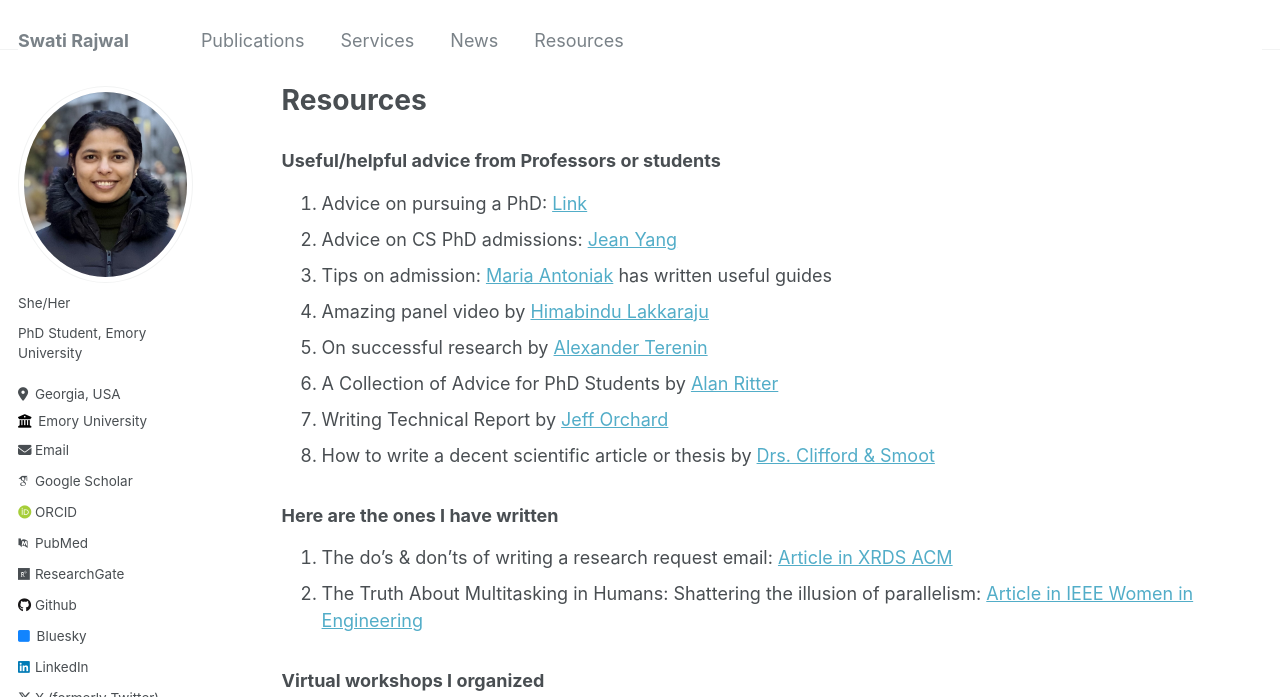
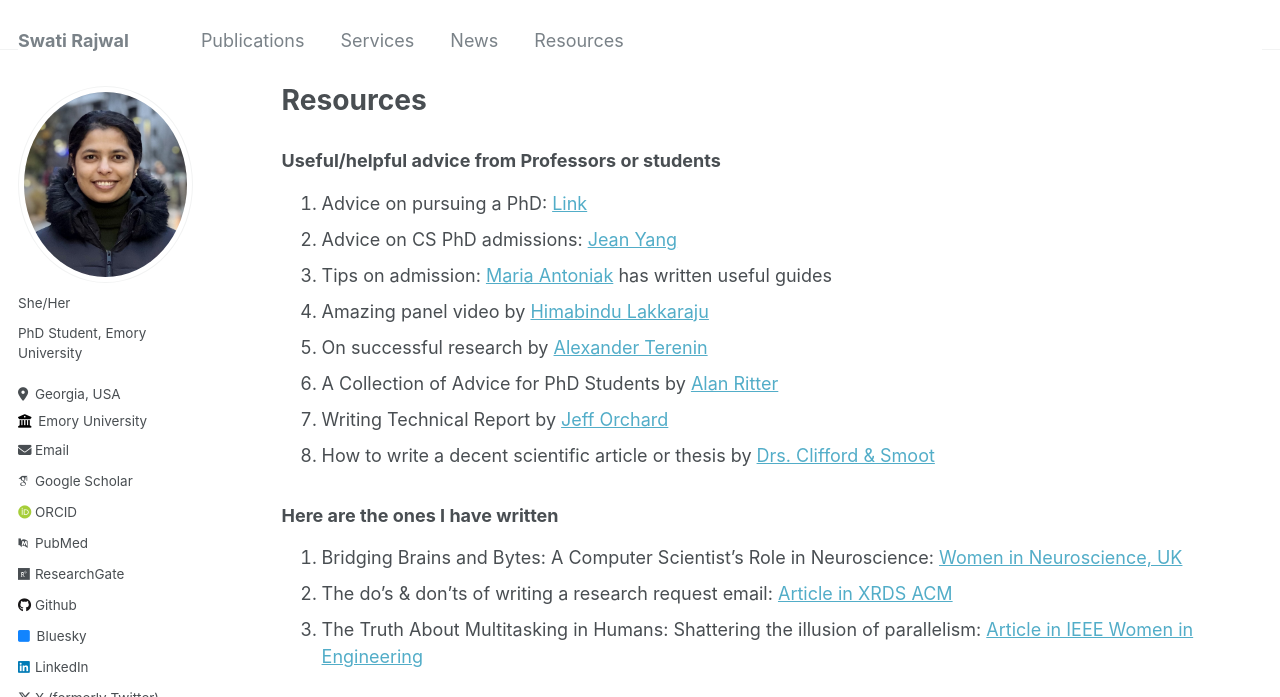
Before and after one commit to swati-rajwal/swati-rajwal.github.io, a Jekyll site: the page built from _pages/resources.md, in a window 1280 px wide and 900 px high, cut to the strip 0-697 px from the top of the window. Built offline with Jekyll 4.4.1, drawn with Linux system fonts in a browser that asks for light colours; some web fonts are replaced.

Commit message:
Update resources.md

```diff
--- a/_pages/resources.md
+++ b/_pages/resources.md
@@ -18,8 +18,9 @@
 
 <h3>Here are the ones I have written</h3>
 
-1. The do's & don'ts of writing a research request email: <a href="https://dl.acm.org/doi/abs/10.1145/3538535" target="_blank">Article in XRDS ACM</a>
-2. The Truth About Multitasking in Humans: Shattering the illusion of parallelism: <a href="https://ieeexplore.ieee.org/abstract/document/9770037" target="_blank">Article in IEEE Women in Engineering</a>
+1. Bridging Brains and Bytes: A Computer Scientist's Role in Neuroscience: <a href="https://www.womeninneuroscienceuk.org/post/bridging-brains-and-bytes-a-computer-scientist-s-role-in-neuroscience" target="_blank">Women in Neuroscience, UK</a>
+2. The do's & don'ts of writing a research request email: <a href="https://dl.acm.org/doi/abs/10.1145/3538535" target="_blank">Article in XRDS ACM</a>
+3. The Truth About Multitasking in Humans: Shattering the illusion of parallelism: <a href="https://ieeexplore.ieee.org/abstract/document/9770037" target="_blank">Article in IEEE Women in Engineering</a>
 
 <h3>Virtual workshops I organized</h3>
 <div class="videos" style="display: grid; grid-template-columns: repeat(auto-fit, minmax(180px, 1fr)); gap: 20px;">
```
